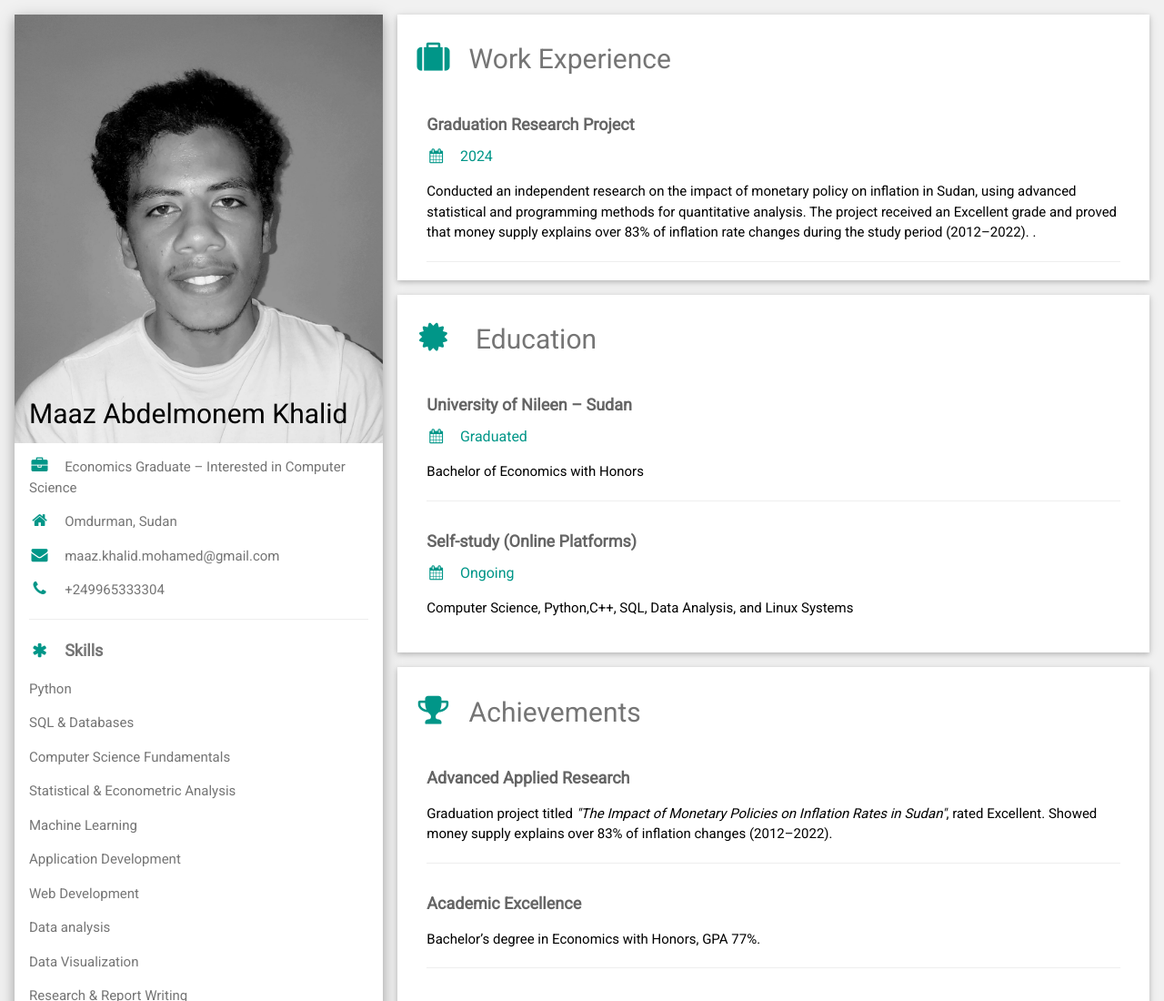
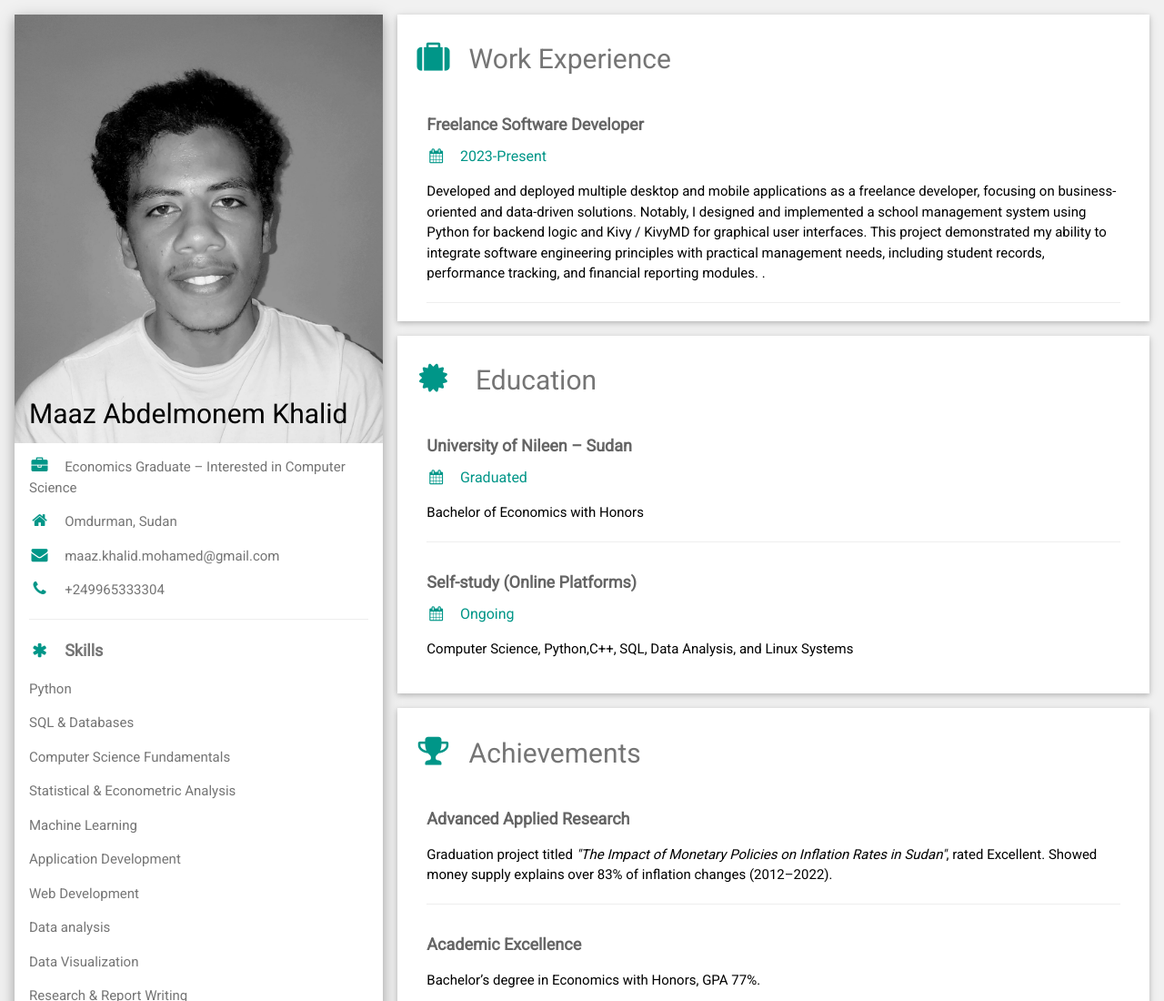
Before and after one commit to maaz-abdelmonem/portfolio, a plain HTML site: page index.html in a window 1280 px wide. Shown: the top 1100 px of the page at 91% size. Drawn offline with nearby package versions, Linux system fonts and the light colour scheme.

Commit message:
Update index.html

```diff
--- a/index.html
+++ b/index.html
@@ -71,12 +71,11 @@ html,body,h1,h2,h3,h4,h5,h6 {font-family: "Roboto", sans-serif}
       <div class="w3-container w3-card w3-white w3-margin-bottom">
         <h2 class="w3-text-grey w3-padding-16"><i class="fa fa-suitcase fa-fw w3-margin-right w3-xxlarge w3-text-teal"></i>Work Experience</h2>
         <div class="w3-container">
-          <h5 class="w3-opacity"><b>Graduation Research Project</b></h5>
-          <h6 class="w3-text-teal"><i class="fa fa-calendar fa-fw w3-margin-right"></i>2024</h6>
-          <p>Conducted an independent research on the impact of monetary policy on inflation in Sudan,
-using advanced statistical and programming methods for quantitative analysis.
-The project received an Excellent grade and proved that money supply explains
-over 83% of inflation rate changes during the study period (2012–2022).
+          <h5 class="w3-opacity"><b>Freelance Software Developer</b></h5>
+          <h6 class="w3-text-teal"><i class="fa fa-calendar fa-fw w3-margin-right"></i>2023-Present</h6>
+          <p>Developed and deployed multiple desktop and mobile applications as a freelance developer, focusing on business-oriented and data-driven solutions. Notably, I designed and implemented a school management system using Python for backend logic and Kivy / KivyMD for graphical user interfaces.
+This project demonstrated my ability to integrate software engineering principles with practical management needs, including student records, performance tracking, and financial reporting modules.
+
 .</p>
           <hr>
         </div>
```
